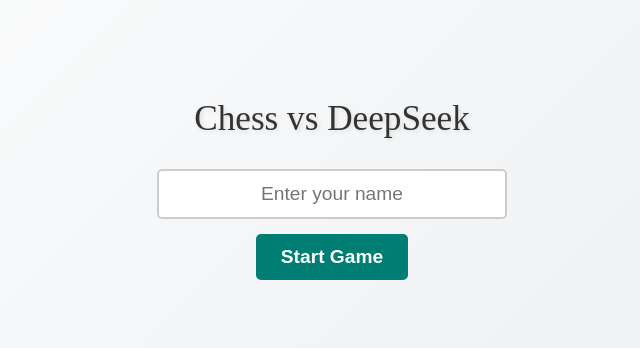
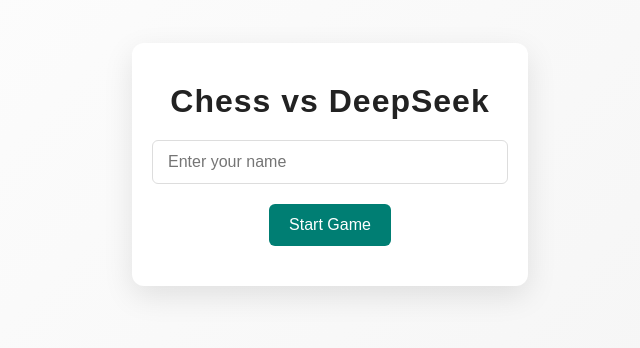
Before and after one commit to shashwatssp/ChessVsDeepSeek, a React (Vite) app: page / in a window 1280 px wide. Shown: the part 236-584 px from the top of the page, without its empty margins (308-948 px from the left). Built offline with nearby package versions, Linux system fonts and the light colour scheme; no server answers.

Commit message:
Improved UI

```diff
--- a/src/App.css
+++ b/src/App.css
@@ -1,4 +1,4 @@
-/* Global Reset */
+/* General Reset */
 * {
   margin: 0;
   padding: 0;
@@ -6,151 +6,89 @@
 }
 
 body {
-  font-family: 'Roboto', sans-serif;
-  background-color: #f4f4f9;
+  font-family: 'Helvetica Neue', Arial, sans-serif;
+  background: linear-gradient(135deg, #ffffff, #f3f3f3);
   color: #333;
-}
-
-h1, h2, h3 {
-  font-family: 'Lora', serif;
-  font-weight: 400;
-}
-
-/* CSS for centering the game container */
-.center-container {
   display: flex;
   justify-content: center;
   align-items: center;
   height: 100vh;
-  width: 100%;
-  background-color: #f4f4f9;
-}
-
-.game-container {
-  display: flex;
-  flex-direction: column;
-  align-items: center;
-  justify-content: center;
-  text-align: center;
-  width: 100%;
-  max-width: 800px;
-  padding: 20px; /* Added padding for responsiveness */
-}
-
-.game-over-message {
-  background-color: rgba(0, 0, 0, 0.7);
-  color: white;
-  padding: 15px;
-  margin-top: 20px;
-  font-size: 1.2em;
-  border-radius: 5px;
-}
-
-/* Chessboard */
-.react-chessboard {
-  border-radius: 10px;
-  box-shadow: 0 0 10px rgba(0, 0, 0, 0.1);
-  width: 100%;
-  max-width: 600px;
-  height: auto;
-  margin-top: 30px;
-  display: block;
-  margin-left: auto;
-  margin-right: auto;  /* Ensures the chessboard is centered */
+  overflow: hidden;
 }
 
 /* Name Input Screen */
 .name-input {
-  display: flex;
-  flex-direction: column;
-  align-items: center;
-  justify-content: center;
-  background: linear-gradient(135deg, #ffffff, #e9ecef);
-  height: 100vh;
-  padding: 20px;
-  color: #333;
+  text-align: center;
+  background: #ffffff;
+  border-radius: 12px;
+  box-shadow: 0 10px 30px rgba(0, 0, 0, 0.1);
+  padding: 40px 20px;
+  width: 90%;
+  max-width: 400px;
 }
 
 .name-input h1 {
-  font-size: 2.2em;
+  font-size: 2rem;
+  font-weight: bold;
   margin-bottom: 20px;
-  text-shadow: 2px 2px 4px rgba(0, 0, 0, 0.1);
-  padding: 10px;
-  font-weight: 400;
+  color: #222;
+  letter-spacing: 1px;
 }
 
+.ai-turn-message {
+  padding: 15px;
+  font-size: 18px;
+  text-align: center;
+  font-weight: bold;
+  color: #000; /* Black color for AI's turn */
+}
+
+
 .name-input input {
-  padding: 12px;
-  margin-bottom: 15px;
-  font-size: 1.2em;
-  border: 2px solid #ccc;
-  border-radius: 5px;
-  width: 80%;
-  max-width: 350px;
-  text-align: center;
+  width: 100%;
+  padding: 12px 15px;
+  font-size: 1rem;
+  border: 1px solid #ddd;
+  border-radius: 6px;
   outline: none;
+  margin-bottom: 20px;
+  transition: box-shadow 0.3s ease;
 }
 
 .name-input input:focus {
+  box-shadow: 0 0 10px rgba(0, 0, 0, 0.1);
   border-color: #007e73;
 }
 
 .name-input button {
-  padding: 12px 25px;
-  background-color: #007e73;
-  color: white;
-  font-size: 1.2em;
+  background: #007e73;
+  color: #fff;
+  padding: 12px 20px;
+  font-size: 1rem;
   border: none;
-  border-radius: 5px;
+  border-radius: 6px;
   cursor: pointer;
-  transition: all 0.3s ease;
-  font-weight: 600;
+  transition: background 0.3s ease, transform 0.2s ease;
 }
 
 .name-input button:hover {
-  background-color: #005f55;
+  background: #005f55;
+  transform: translateY(-2px);
 }
 
-/* Responsive Styles */
+.name-input button:active {
+  background: #004c43;
+  transform: translateY(0);
+}
+
+/* Responsiveness */
 @media (max-width: 600px) {
-  .game-container {
-    padding: 10px;
+  .name-input {
+    width: 95%;
+    padding: 20px;
   }
 
-  .react-chessboard {
-    width: 100% !important;
-    max-width: 300px;
-    height: auto !important;
-  }
-
-  h1 {
-    font-size: 1.8em;  /* Smaller font size for mobile */
-    padding: 10px; /* Adjust padding for mobile */
+  .name-input h1 {
+    font-size: 1.8rem;
   }
 }
-
-@media (min-width: 601px) and (max-width: 1024px) {
-  .react-chessboard {
-    width: 80% !important;
-    max-width: 480px;
-    height: auto !important;
-  }
-
-  h1 {
-    font-size: 2.2em;
-    padding: 15px; /* Adjust padding for tablet */
-  }
-}
-
-@media (min-width: 1025px) {
-  .react-chessboard {
-    width: 50% !important;
-    max-width: 600px;
-    height: auto !important;
-  }
-
-  h1 {
-    font-size: 2.5em;
-    padding: 20px; /* Adjust padding for desktop */
-  }
-}
--- a/src/components/GamePage.tsx
+++ b/src/components/GamePage.tsx
@@ -1,7 +1,7 @@
 import React, { useState, useEffect } from 'react';
 import { Chessboard } from 'react-chessboard';
 import { useNavigate } from 'react-router-dom';
-import {Chess} from 'chess.js';
+import { Chess } from 'chess.js';
 import { handleMove } from '../api/deepseek';
 import '../App.css';
 
@@ -10,47 +10,33 @@
   const [error, setError] = useState<string | null>(null);
   const [moveHistory, setMoveHistory] = useState<string[]>([]);
   const [gameOverMessage, setGameOverMessage] = useState<string | null>(null);
-  const [boardWidth, setBoardWidth] = useState(600);  // State for dynamic board width
+  const [boardWidth, setBoardWidth] = useState(600);
   const playerName = localStorage.getItem('playerName') || '';
   const navigate = useNavigate();
-
-  // Function to calculate the board width based on window size
-  const calculateBoardWidth = () => {
-    if (window.innerWidth <= 600) {
-      setBoardWidth(window.innerWidth * 0.9);  // 90% of the window width for mobile
-    } else if (window.innerWidth <= 1024) {
-      setBoardWidth(window.innerWidth * 0.8);  // 80% of the window width for tablets
-    } else {
-      setBoardWidth(600);  // Fixed width for larger screens
-    }
-  };
+  const isAITurn = moveHistory.length % 2 === 1;
 
   useEffect(() => {
-    calculateBoardWidth();  // Initial calculation
-    window.addEventListener('resize', calculateBoardWidth);  // Recalculate on window resize
-    return () => {
-      window.removeEventListener('resize', calculateBoardWidth);  // Clean up event listener
+    const calculateBoardWidth = () => {
+      if (window.innerWidth <= 600) setBoardWidth(window.innerWidth * 0.9);
+      else if (window.innerWidth <= 1024) setBoardWidth(window.innerWidth * 0.8);
+      else setBoardWidth(600);
     };
+    calculateBoardWidth();
+    window.addEventListener('resize', calculateBoardWidth);
+    return () => window.removeEventListener('resize', calculateBoardWidth);
   }, []);
 
   const onDrop = (sourceSquare: string, targetSquare: string): boolean => {
-    console.log(`onDrop called: ${sourceSquare} to ${targetSquare}`);
     try {
-      const move = makeMove(sourceSquare, targetSquare, "H");
+      const move = makeMove(sourceSquare, targetSquare, 'H');
       if (move === null) {
-        const invalidMove = `H-${sourceSquare}${targetSquare}-I`;
-        setMoveHistory((prev) => [...prev, invalidMove]);
-        alert('Your move is illegal. Please try again!');
+        alert('Invalid move. Please try again.');
         return false;
       }
-      console.log('Move made successfully, now AI will play');
-      setTimeout(() => {
-        handleAIMove();
-      }, 500);
+      setTimeout(handleAIMove, 500);
       return true;
-    } catch (err) {
-      console.error('Error during onDrop:', err);
-      setError('Something went wrong with the move.');
+    } catch {
+      setError('An error occurred while making your move.');
       return false;
     }
   };
@@ -59,44 +45,23 @@
     try {
       let retries = 0;
       let failedMoves: string[] = [];
-      const humanMove = moveHistory[moveHistory.length - 1];
-      if (humanMove && humanMove.startsWith('H-')) {
-        failedMoves = [];
-      }
-
       while (retries < 50) {
-        console.log(`AI turn: Attempting to make a legal move, retry: ${retries + 1}`);
         const aiMove = await handleMove(game.fen(), failedMoves, 'A');
         if (aiMove) {
-          const move = makeMove(aiMove.slice(0, 2), aiMove.slice(2, 4), "A");
-          if (move) {
-            console.log(`AI move made: ${aiMove.slice(0, 2)} to ${aiMove.slice(2, 4)}`);
-            checkGameOver();
-            return;
-          } else {
-            const invalidMove = `A-${aiMove.slice(0, 2)}${aiMove.slice(2, 4)}-I`;
-            setMoveHistory((prev) => [...prev, invalidMove]);
-            failedMoves.push(aiMove);
-          }
-        } else {
-          console.log('AI failed to provide a move, retrying...');
+          const move = makeMove(aiMove.slice(0, 2), aiMove.slice(2, 4), 'A');
+          if (move) return checkGameOver();
+          failedMoves.push(aiMove);
         }
-
         retries++;
-        if (retries === 50) {
-          alert('AI is unable to make a legal move after 50 attempts. Please check the game state!');
-          setError('AI is stuck in an illegal move state.');
-        }
       }
-    } catch (err) {
-      console.error('Error during AI move:', err);
-      setError('Something went wrong with the AI move.');
+      setError('AI failed to make a move.');
+    } catch {
+      setError('An error occurred during AI’s turn.');
     }
   };
 
   const makeMove = (from: string, to: string, player: "H" | "A"): string | null => {
     try {
-      // Type casting 'from' and 'to' to 'any' to avoid TypeScript errors
       const move = game.move({ from: from as any, to: to as any, promotion: 'q' });
       if (move) {
         setGame(new Chess(game.fen()));
@@ -115,19 +80,12 @@
 
   const checkGameOver = () => {
     if (game.game_over()) {
-      let gameOverMessage = '';
-      if (game.in_checkmate()) {
-        gameOverMessage = 'Checkmate! You lost!';
-      } else if (game.in_stalemate()) {
-        gameOverMessage = 'Stalemate! The game is a draw!';
-      } else if (game.insufficient_material()) {
-        gameOverMessage = 'Draw due to insufficient material!';
-      } else if (game.in_draw()) {
-        gameOverMessage = 'Draw due to threefold repetition or 50-move rule!';
-      } else if (game.in_check()) {
-        gameOverMessage = 'You are in check!';
-      }
-      setGameOverMessage(gameOverMessage);
+      let message = '';
+      if (game.in_checkmate()) message = 'Checkmate! You lost.';
+      else if (game.in_stalemate()) message = 'Stalemate! It’s a draw.';
+      else if (game.insufficient_material()) message = 'Draw due to insufficient material.';
+      else if (game.in_draw()) message = 'Draw by threefold repetition or 50-move rule.';
+      setGameOverMessage(message);
     }
   };
 
@@ -135,21 +93,29 @@
     if (!playerName) navigate('/');
   }, [playerName, navigate]);
 
-  if (error) {
-    return <div>Error: {error}</div>;
-  }
+  if (error) return <div className="error">{error}</div>;
 
   return (
     <div className="center-container">
       <div className="game-container">
-        {gameOverMessage && <div className="game-over-message">{gameOverMessage}</div>}
-          <Chessboard
-            position={game.fen()}
-            onPieceDrop={onDrop}
-            boardWidth={boardWidth * 0.95}  // Pass the dynamically calculated width here
-          />
-        </div>
+        {gameOverMessage && <div className="game-over">{gameOverMessage}</div>}
+        {isAITurn && (
+  <div
+    className="ai-turn-message"
+    style={{
+      padding: '15px',
+      fontSize: '18px',
+      textAlign: 'center',
+      fontWeight: 'bold',
+      color: '#000', // Black color for AI's turn
+    }}
+  >
+    DeepSeek's Turn
+  </div>
+)}
+        <Chessboard position={game.fen()} onPieceDrop={onDrop} boardWidth={boardWidth} />
       </div>
+    </div>
   );
 };
 
```
